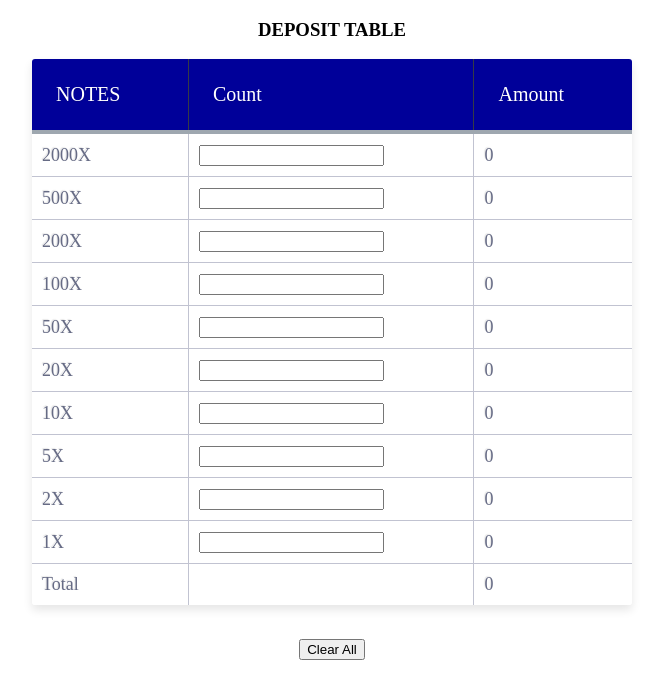
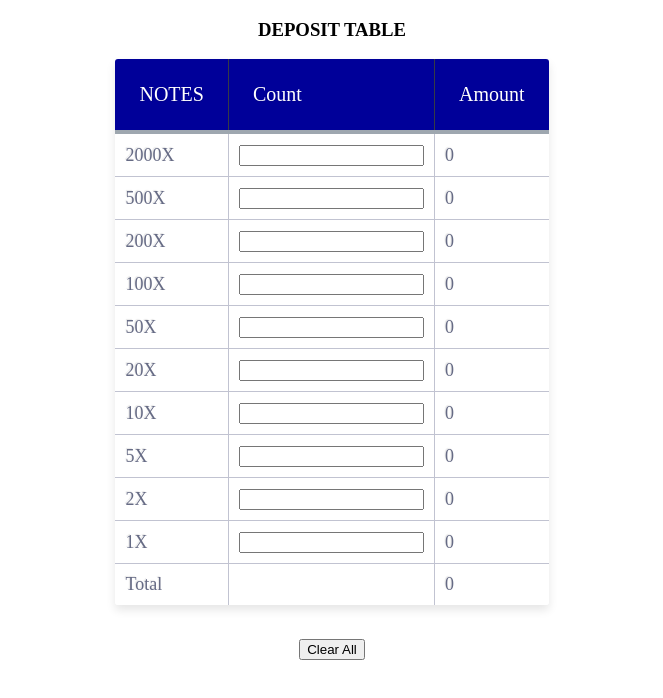
Before and after one commit to prashant3825/denomination, a plain HTML site: page index.html in a window 1280 px wide. Shown: the whole page, without its empty margins (308-971 px from the left). Drawn offline with nearby package versions, Linux system fonts and the light colour scheme.

Commit message:
Update index.html

```diff
--- a/index.html
+++ b/index.html
@@ -41,9 +41,9 @@
             background: white;
             border-radius: 3px;
             border-collapse: collapse;
-            height: 320px;
+            height: 200px;
             margin: auto;
-            max-width: 600px;
+            max-width: 350px;
             padding: 5px;
             width: 50%;
             box-shadow: 0 5px 10px rgba(0, 0, 0, 0.1);
```
